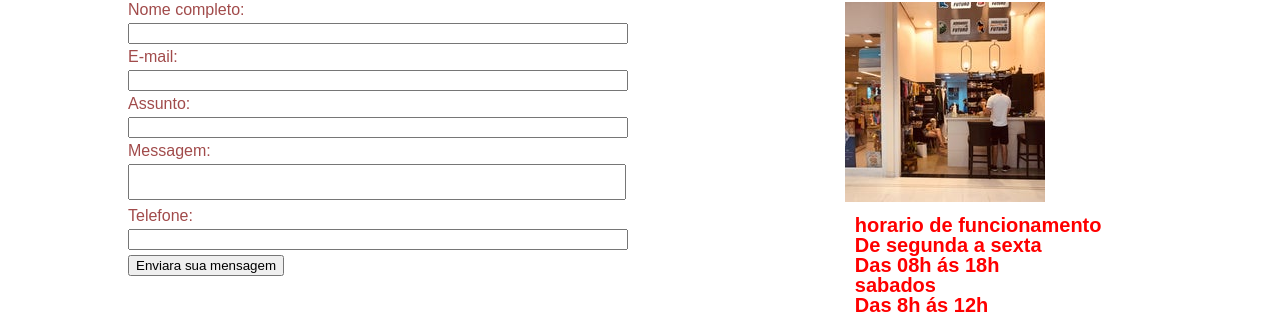
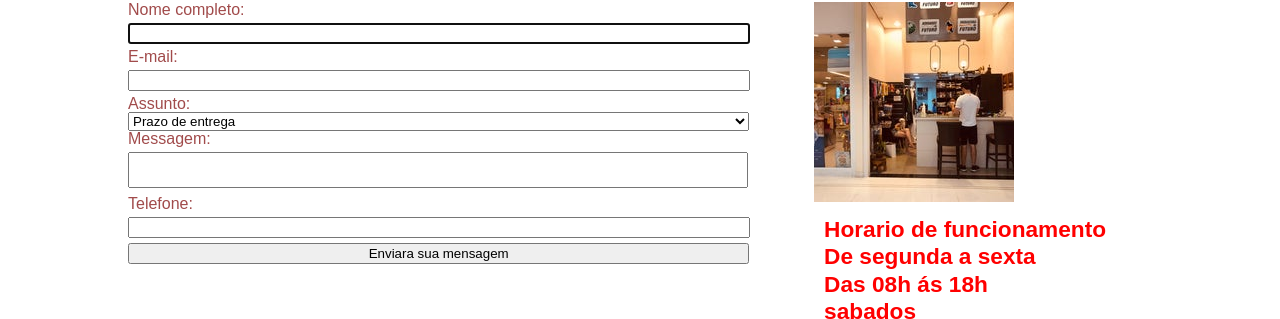
Before and after one commit to rafael-evann/Sapataria, a plain HTML site: page contato.html in a window 1280 px wide. Shown: the part 178-497 px from the top of the page. Drawn offline with Linux system fonts and the light colour scheme; a web font is replaced by a local one.

Commit message:
Atualização do forms com select

```diff
--- a/contato.html
+++ b/contato.html
@@ -1,5 +1,6 @@
 <!DOCTYPE html>
 <html lang="pt-br">
+
 <head>
   <meta charset="UTF-8">
   <meta http-equiv="X-UA-Compatible" content="IE=edge">
@@ -14,6 +15,7 @@
 
   <title>Saparia do Arnaldo - Contato</title>
 </head>
+
 <body>
   <header>
 
@@ -33,21 +35,27 @@
   <main>
     <section class="secao-contato">
 
-          <form class="formulario-contato"action="" method="">
+      <form class="formulario-contato" action="" method="">
+
         <label for="nomecompleto">Nome completo:</label>
-            <input type="text" name="nomecompleto" />
+        <input class="campo-formulario" type="text" id="nomecompleto" name="nomecompleto" autofocus required>
 
         <label for="email">E-mail:</label>
-            <input type="email" name="email" />
+        <input class="campo-formulario" type="email" id="email" name="email">
 
         <label for="assunto">Assunto:</label>
-            <input type="assunto" name="assunto">
+        <select id="assunto" name="assunto" required>
+          <option value="Prazo de entrega">Prazo de entrega</option>
+          <option value="Orçamento">Orçamento</option>
+          <option value="Pagamento">Pagamento</option>
+          <option value="Outro">Outro</option>
+        </select>
 
         <label for="mensagem"> Messagem:</label>
-            <textarea name="mensagem"></textarea>
+        <textarea class="campo-formulario" name="mensagem"></textarea>
 
         <label for="telefone">Telefone:</label>
-            <input type="telefone" name="telefone">
+        <input class="campo-formulario" type="telefone" name="telefone">
 
         <button class="butao-enviar">Enviara sua mensagem</button>
       </form>
@@ -59,9 +67,8 @@
         </div>
 
         <div class="informacoes-local">
-
           <div class="horario-funcionamento">
-                <h3>horario de funcionamento</h3>
+            <h3>Horario de funcionamento</h3>
             <p>De segunda a sexta</p>
             <p>Das 08h ás 18h</p>
             <p>sabados</p>
@@ -70,11 +77,11 @@
 
           <div class="links-socias">
             <a href="#instagram">
-                  <img src="./Imagens/img-instagram.png"  alt="Icone do Instagram" class= "img-rede-sociais">
+              <img src="./Imagens/img-instagram.png" alt="Icone do Instagram" class="img-rede-sociais">
             </a>
 
             <a href="#facebook">
-                  <img src="./Imagens/img-facebook.png"  alt="Icone do Facebook" class="img-rede-sociais">
+              <img src="./Imagens/img-facebook.png" alt="Icone do Facebook" class="img-rede-sociais">
             </a>
           </div>
         </div>
--- a/css/style.css
+++ b/css/style.css
@@ -8,6 +8,7 @@ body {
   font-family:Raleway, sans-serif;
   color: rgb(161, 75, 75);
 }
+
 .titulo-pagina {
   margin: 40px auto 10px;
   padding-left: 10px;
@@ -16,6 +17,7 @@ body {
   font-weight: 700;
   color: rgb(112, 42, 42);
 }
+
 .sub-titulo{
   margin: 10px auto 10px;
   padding-left: 10px;
@@ -24,44 +26,51 @@ body {
   font-weight: 700;
   color: rgb(112, 42, 42);
 }
+
 .tituloArtigo{
   font-size:18pt;
   margin: 10px 10px 10px 10px;
 }
+
 .subtituloArtigo{
   font-size: 14pt;
   margin: 10px 10px 10px 10px;
 }
+
 .paragrafo-arigo{
   font-size: 12pt;
   margin: 10px 10px 10px 10px;
   line-height:1.4;
 }
+
 .imagensprod{
   margin: 15px 15px 15px 15px;
   text-align: center;
   font-size: 24pt;
+}
 
-}
 .nomeprod{
 
   text-align: center;
   font-size: 15pt;
 }
+
 .menu-de-navegação ul {
   display: flex;
   justify-content:start;
+}
 
-}
 .menu-de-navegação ul li {
   padding: 20px;
 }
+
 .banner {
   width: 100%;
   height: 200px;
   object-fit: cover;
   object-position: 0 10%;
 }
+
 .informacoes-local{
   margin: 10px 10px 10px 10px;
   text-align: left;
@@ -69,12 +78,13 @@ body {
   font-weight: 700;
   color: rgb(255, 0, 0);
 }
+
 .rodape {
-
   background-color:var(--cor-principal);
   color: #ffffff;
   padding: 20px;
 }
+
 .img-rede-sociais {
   width:  55px;
   height: 55px;
@@ -82,36 +92,51 @@ body {
 }
 
 .informacoes-complementar{
-  width: 30%;
+  line-height: 1.2;
+  width: 33%;
 }
+
 .secao-contato{
   width: 80%;
   margin: auto;
   display: flex;
   justify-content: space-between;
+}
+
+.campo-formulario{
+  width: 100%;
+  margin: 5px 0px;
+}
+select{
+  width:calc(100% + 7px);
+}
+
+.butao-enviar{
+  width:calc(100% + 7px)
 
 }
-.butao-enviar{
-  display: block;
+
+.imagem-local{
+
 }
+
 .formulario-contato{
   width: 60%;
+}
 
-}
 .formulario-contato label{
   width: 100%;
   display: block;
+}
 
-}
-.formulario-contato input,
-.formulario-contato textarea{
-  width: 80%;
-  margin: 5px 0;
-}
 .formulario-contato textarea{
   resize: none;
 }
 
+.horario-funcionamento{
+  font-size: 17pt;
+  text-align:left;
+}
 @media screen and (max-width: 600px){
   main,
   .menu-de-navegação,
```
Lines whose indentation alone changed are shown as unchanged.
